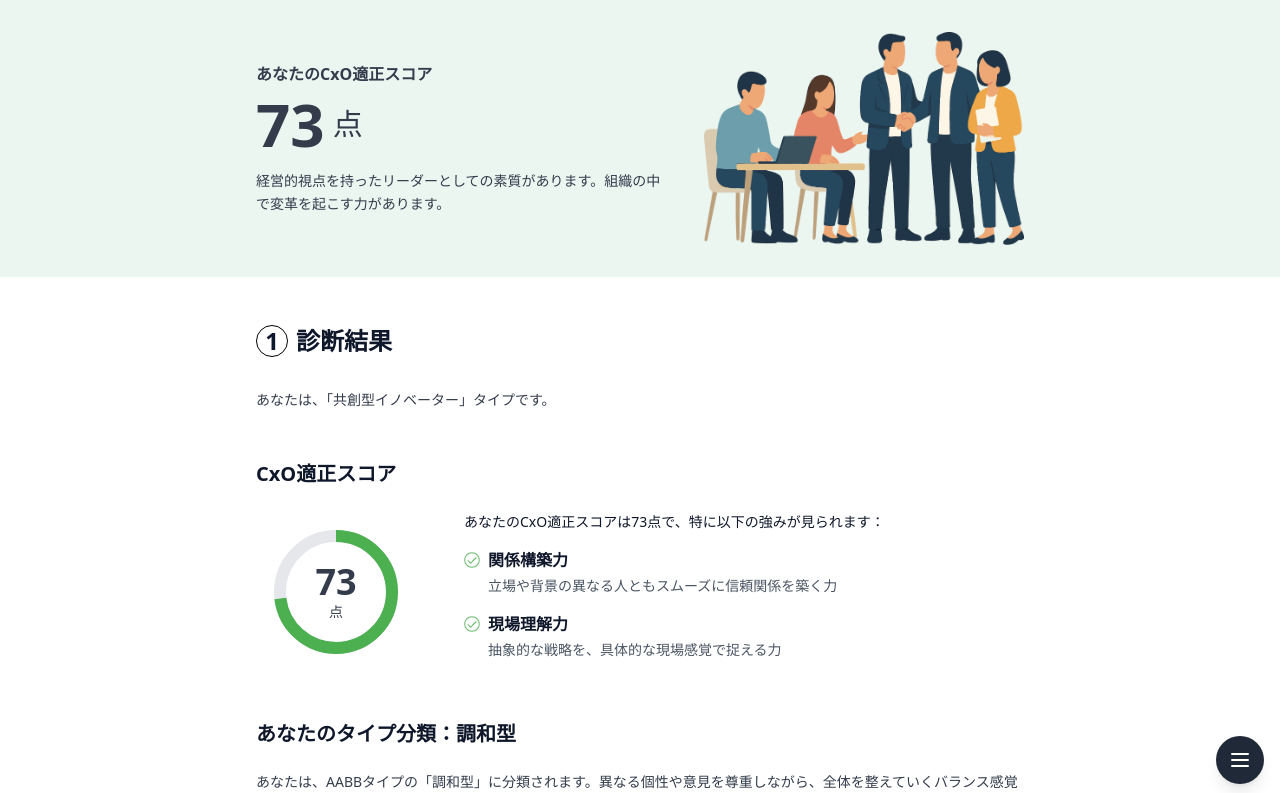
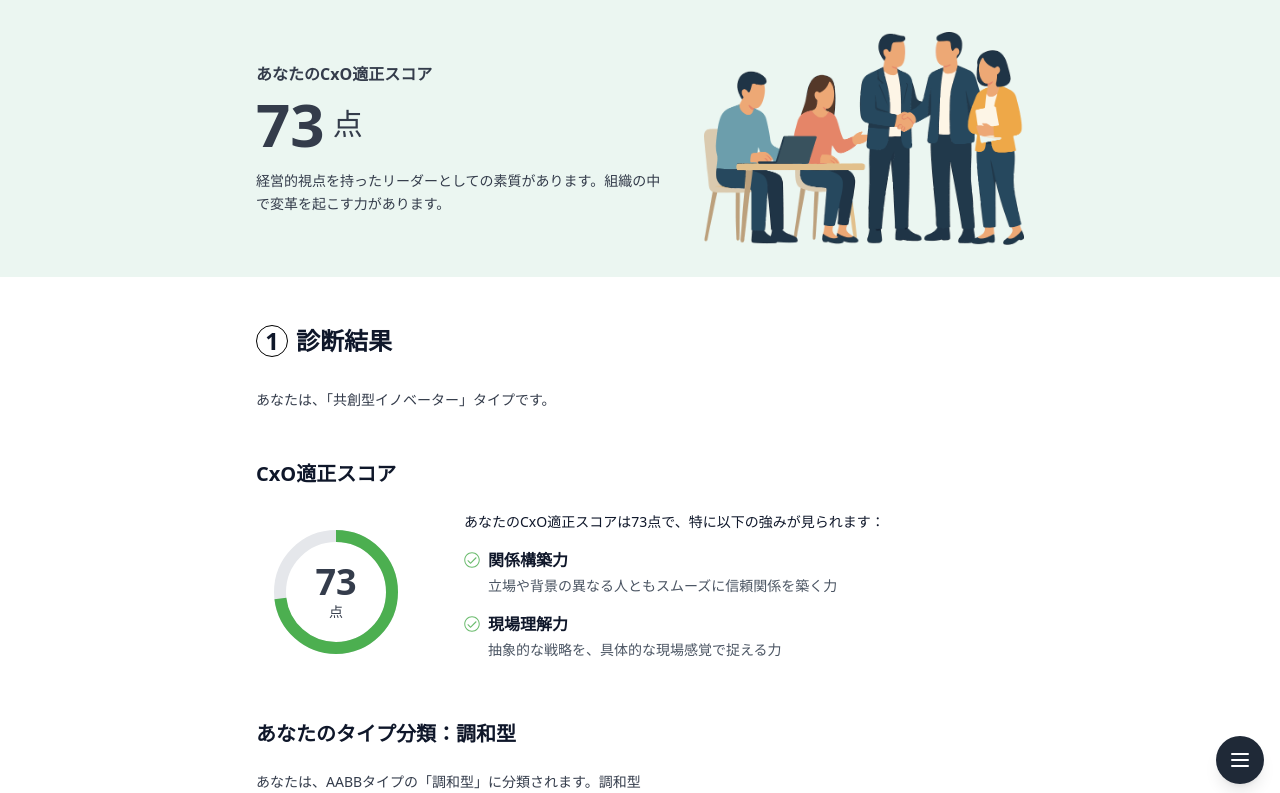
Before and after one commit to ShunTanaka-ui/CxO, a React (Vite) app: page /result in a window 1280 px wide. Shown: the top 793 px of the page. Built offline with nearby package versions, Linux system fonts and the light colour scheme.

Commit message:
タイプ分類の説明文をCSVから読み込んで表示するよう修正

```diff
--- a/src/screens/ResultPage/components/TypeClassification.tsx
+++ b/src/screens/ResultPage/components/TypeClassification.tsx
@@ -2,9 +2,10 @@ import React from "react";
 
 interface TypeClassificationProps {
   classificationType: '類似型' | '調和型' | '真逆型';
+  classificationSummary?: string;
 }
 
-export const TypeClassification = ({ classificationType }: TypeClassificationProps): JSX.Element => {
+export const TypeClassification = ({ classificationType, classificationSummary }: TypeClassificationProps): JSX.Element => {
   return (
     <div className="grid grid-cols-1 md:grid-cols-3 gap-4">
       <div className={`rounded-lg p-4 border relative ${classificationType === '真逆型' ? 'border-green-500' : ''}`}>
--- a/src/screens/ResultPage/index.tsx
+++ b/src/screens/ResultPage/index.tsx
@@ -606,11 +606,15 @@ export const ResultPage = (): JSX.Element => {
             <h3 className="text-lg md:text-xl font-bold mb-4 md:mb-6">あなたのタイプ分類：{typeResult.classificationType}</h3>
             <p className="text-sm text-[#343C4B] mb-4 md:mb-6">
               あなたは、{typeResult.typePattern}タイプの「{typeResult.classificationType}」に分類されます。
-              {typeResult.classificationType === '類似型' && '4つの軸において類似した特性を持ち、一貫した方向性で物事を捉えます。'}
-              {typeResult.classificationType === '調和型' && '異なる個性や意見を尊重しながら、全体を整えていくバランス感覚を持っています。'}
-              {typeResult.classificationType === '真逆型' && '対照的な特性をもつ人や考え方を理解し、多様な視点から物事を捉えます。'}
+              {resultTextsMap[typeResult.typePattern]?.classificationSummary ||
+                (typeResult.classificationType === '類似型' ? '4つの軸において類似した特性を持ち、一貫した方向性で物事を捉えます。' :
+                 typeResult.classificationType === '調和型' ? '異なる個性や意見を尊重しながら、全体を整えていくバランス感覚を持っています。' :
+                 '対照的な特性をもつ人や考え方を理解し、多様な視点から物事を捉えます。')}
             </p>
-            <TypeClassification classificationType={typeResult.classificationType} />
+            <TypeClassification
+              classificationType={typeResult.classificationType}
+              classificationSummary={resultTextsMap[typeResult.typePattern]?.classificationSummary}
+            />
           </div>
 
           <div className="w-full mb-8 md:mb-12">
```
